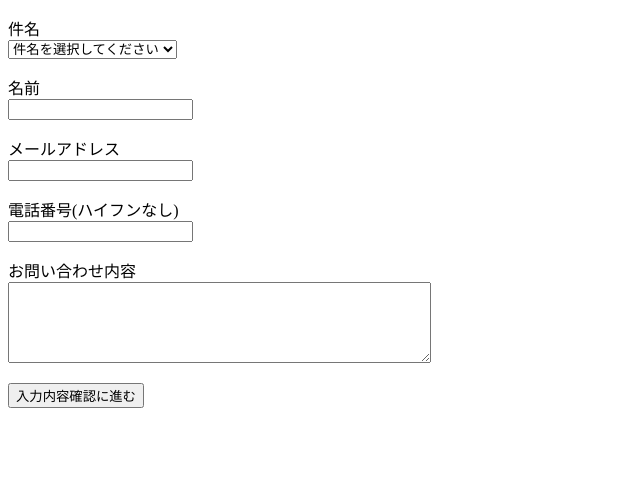
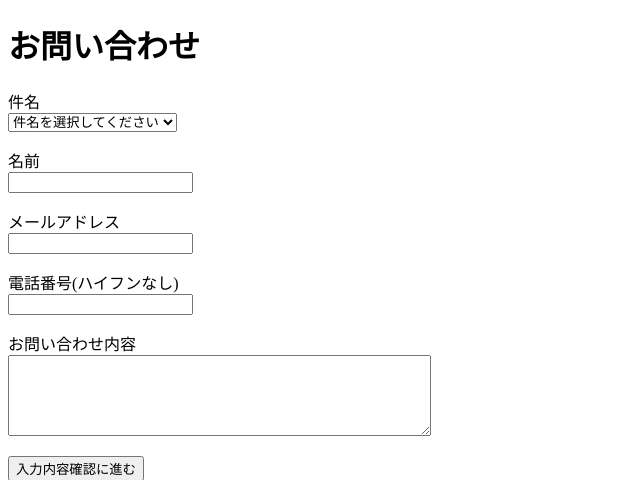
Before and after one commit to akinosu/php_skillcheck, a PHP site: page /html/index.html in a window 1280 px wide. Shown: the top 480 px of the page, without its empty margins (0-640 px from the left). Run offline with PHP 8.4, Linux system fonts and the light colour scheme.

Commit message:
edit readme

```diff
--- a/html/index.html
+++ b/html/index.html
@@ -5,6 +5,7 @@
   <title>PHPスキルテスト</title>
 </head>
 <body>
+  <h1>お問い合わせ</h1>
   <form action="post.php" method="post">
     <p>
       <label class="label" for="subject">件名</label><br>
--- a/html/post.php
+++ b/html/post.php
@@ -14,7 +14,7 @@ $_SESSION['tel'] = $tel;
 $_SESSION['message'] = $message;
 
 if( preg_match( '/^[0-9]+$/', $tel ) == false ) {
-    //入力された電話番号が数値(ハイフン含む)であるか確認
+    //入力された電話番号が数値であるか確認
     // $telが半角数字でない場合
     $error_message = "入力された電話番号をご確認ください。半角数字以外が使用されています。";
     include "error.html";
```
Also changed, not shown: README.md.
